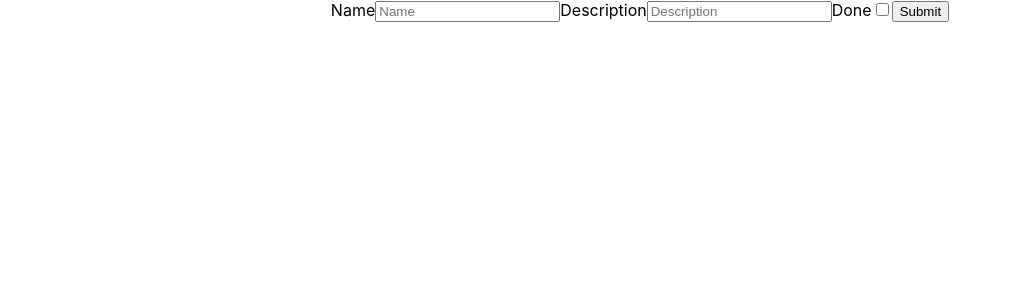
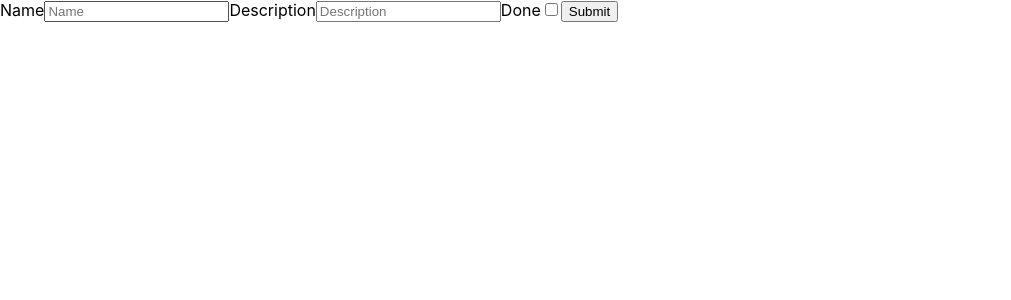
Before and after one commit to mnindrazaka/react-todo-redux-saga, a React (Create React App) app in the folder client/: page / in a window 1280 px wide. Shown: the top 300 px of the page, without its empty margins (0-1011 px from the left). Built offline with nearby package versions, Linux system fonts and the light colour scheme.

Commit message:
implement container component pattern

```diff
--- a/client/src/App.tsx
+++ b/client/src/App.tsx
@@ -1,103 +1,8 @@
 import React, { Component } from 'react'
-import { Formik, FormikProps, Form, Field, FormikActions } from 'formik'
-import './App.css'
+import Todolist from './module/Todolist'
 
-import { AppState } from './store'
-import { createTodo, deleteTodo } from './store/todo/actions'
-import { connect } from 'react-redux'
-import { Todo } from '../../types'
-import { getTodos } from './store/todo/selectors'
-
-interface PropsFromState {
-  todos: Todo[]
-}
-
-interface PropsFromDispatch {
-  createTodo: typeof createTodo
-  deleteTodo: typeof deleteTodo
-}
-
-type AppProps = PropsFromState & PropsFromDispatch
-
-interface TodoFormValues {
-  name: string
-  description: string
-  isDone: boolean
-}
-
-class App extends Component<AppProps> {
-  createTodo = (
-    values: TodoFormValues,
-    actions: FormikActions<TodoFormValues>
-  ) => {
-    this.props.createTodo(values)
-    actions.setSubmitting(false)
-    actions.resetForm()
-  }
-
+export default class App extends Component {
   render() {
-    return (
-      <div className="App">
-        <Formik
-          initialValues={{ name: '', description: '', isDone: false }}
-          onSubmit={this.createTodo}
-          render={(formikBag: FormikProps<TodoFormValues>) => (
-            <Form>
-              <label>
-                Name
-                <Field name="name" type="text" placeholder="Name" />
-              </label>
-
-              <label>
-                Description
-                <Field
-                  name="description"
-                  type="text"
-                  placeholder="Description"
-                />
-              </label>
-
-              <label>
-                Done
-                <Field
-                  name="isDone"
-                  type="checkbox"
-                  checked={formikBag.values.isDone}
-                />
-              </label>
-
-              <button type="submit" disabled={formikBag.isSubmitting}>
-                Submit
-              </button>
-            </Form>
-          )}
-        />
-
-        <ol>
-          {this.props.todos.map((todo, index) => (
-            <li key={index}>
-              <p>{todo.name}</p>
-              <small>{todo.description}</small>
-              <p>{todo.isDone ? 'selesai' : 'belum selesai'}</p>
-              <button onClick={() => this.props.deleteTodo(index)}>
-                Delete
-              </button>
-              <hr />
-            </li>
-          ))}
-        </ol>
-      </div>
-    )
+    return <Todolist />
   }
 }
-
-const mapDispatchToProps = { createTodo, deleteTodo }
-
-const mapStateToProps = (state: AppState) => ({
-  todos: getTodos(state.todo)
-})
-
-export default connect(
-  mapStateToProps,
-  mapDispatchToProps
-)(App)
--- /dev/null
+++ b/client/src/module/Todolist/Todolist.Container.tsx
@@ -0,0 +1,35 @@
+import React, { Component } from 'react'
+import { createTodo, deleteTodo } from '../../store/todo/actions'
+import { Todo } from '../../../../types'
+import { AppState } from '../../store'
+import { getTodos } from '../../store/todo/selectors'
+import { connect } from 'react-redux'
+import Todolist from './Todolist'
+
+interface PropsFromState {
+  todos: Todo[]
+}
+
+interface PropsFromDispatch {
+  createTodo: typeof createTodo
+  deleteTodo: typeof deleteTodo
+}
+
+type TodolistContainerProps = PropsFromState & PropsFromDispatch
+
+class TodolistContainer extends Component<TodolistContainerProps> {
+  render() {
+    return <Todolist {...this.props} />
+  }
+}
+
+const mapDispatchToProps = { createTodo, deleteTodo }
+
+const mapStateToProps = (state: AppState) => ({
+  todos: getTodos(state.todo)
+})
+
+export default connect(
+  mapStateToProps,
+  mapDispatchToProps
+)(TodolistContainer)
--- /dev/null
+++ b/client/src/module/Todolist/Todolist.tsx
@@ -0,0 +1,82 @@
+import React, { Component } from 'react'
+import { Formik, FormikProps, Form, Field, FormikActions } from 'formik'
+import { createTodo, deleteTodo } from '../../store/todo/actions'
+import { Todo } from '../../../../types'
+
+interface TodolistProps {
+  todos: Todo[]
+  createTodo: typeof createTodo
+  deleteTodo: typeof deleteTodo
+}
+
+interface TodolistFormValues {
+  name: string
+  description: string
+  isDone: boolean
+}
+
+export default class Todolist extends Component<TodolistProps> {
+  createTodo = (
+    values: TodolistFormValues,
+    actions: FormikActions<TodolistFormValues>
+  ) => {
+    this.props.createTodo(values)
+    actions.setSubmitting(false)
+    actions.resetForm()
+  }
+
+  render() {
+    return (
+      <div>
+        <Formik
+          initialValues={{ name: '', description: '', isDone: false }}
+          onSubmit={this.createTodo}
+          render={(formikBag: FormikProps<TodolistFormValues>) => (
+            <Form>
+              <label>
+                Name
+                <Field name="name" type="text" placeholder="Name" />
+              </label>
+
+              <label>
+                Description
+                <Field
+                  name="description"
+                  type="text"
+                  placeholder="Description"
+                />
+              </label>
+
+              <label>
+                Done
+                <Field
+                  name="isDone"
+                  type="checkbox"
+                  checked={formikBag.values.isDone}
+                />
+              </label>
+
+              <button type="submit" disabled={formikBag.isSubmitting}>
+                Submit
+              </button>
+            </Form>
+          )}
+        />
+
+        <ol>
+          {this.props.todos.map((todo, index) => (
+            <li key={index}>
+              <p>{todo.name}</p>
+              <small>{todo.description}</small>
+              <p>{todo.isDone ? 'selesai' : 'belum selesai'}</p>
+              <button onClick={() => this.props.deleteTodo(index)}>
+                Delete
+              </button>
+              <hr />
+            </li>
+          ))}
+        </ol>
+      </div>
+    )
+  }
+}
--- /dev/null
+++ b/client/src/module/Todolist/index.tsx
@@ -0,0 +1,3 @@
+import TodolistContainer from './Todolist.Container'
+
+export default TodolistContainer
```
